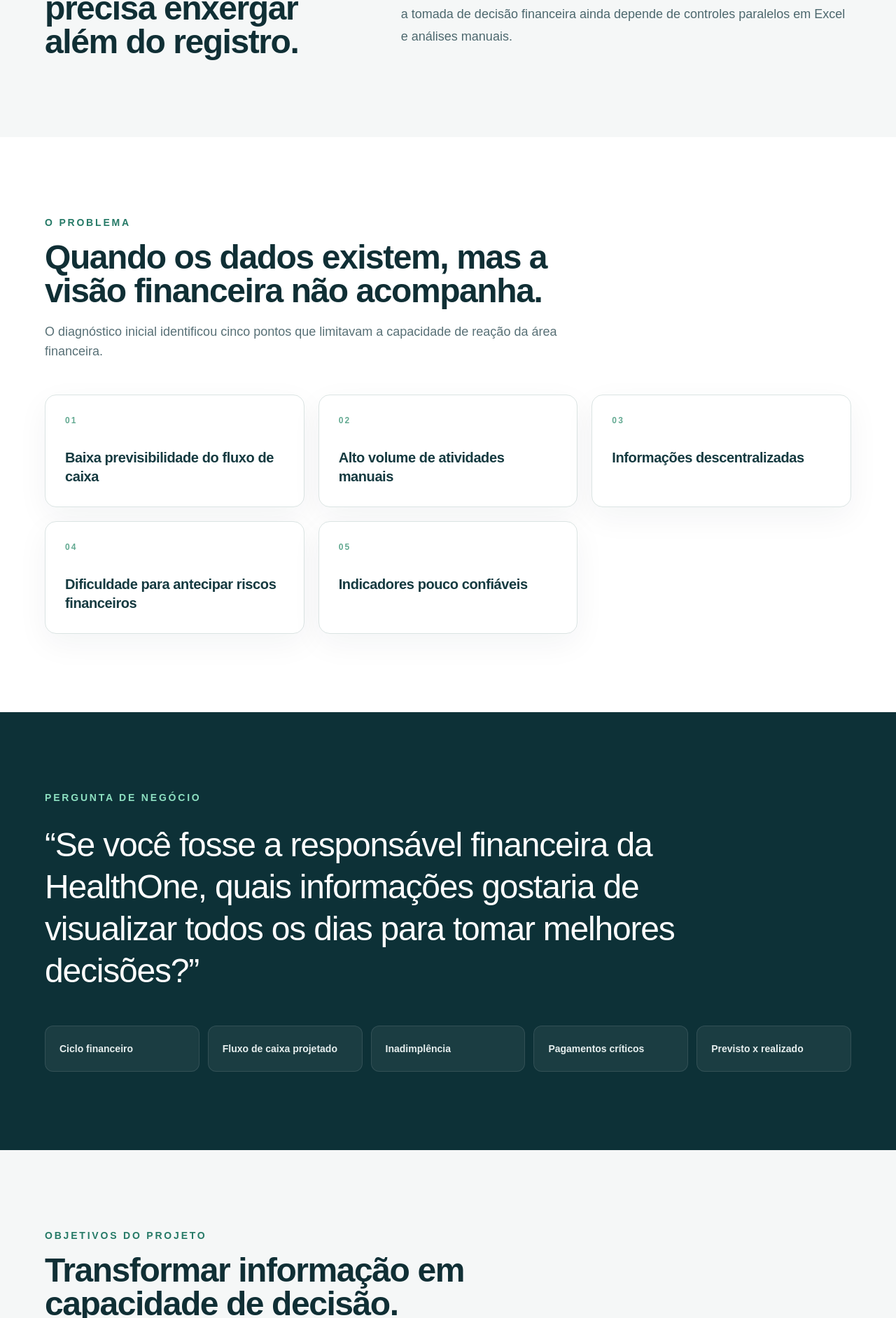
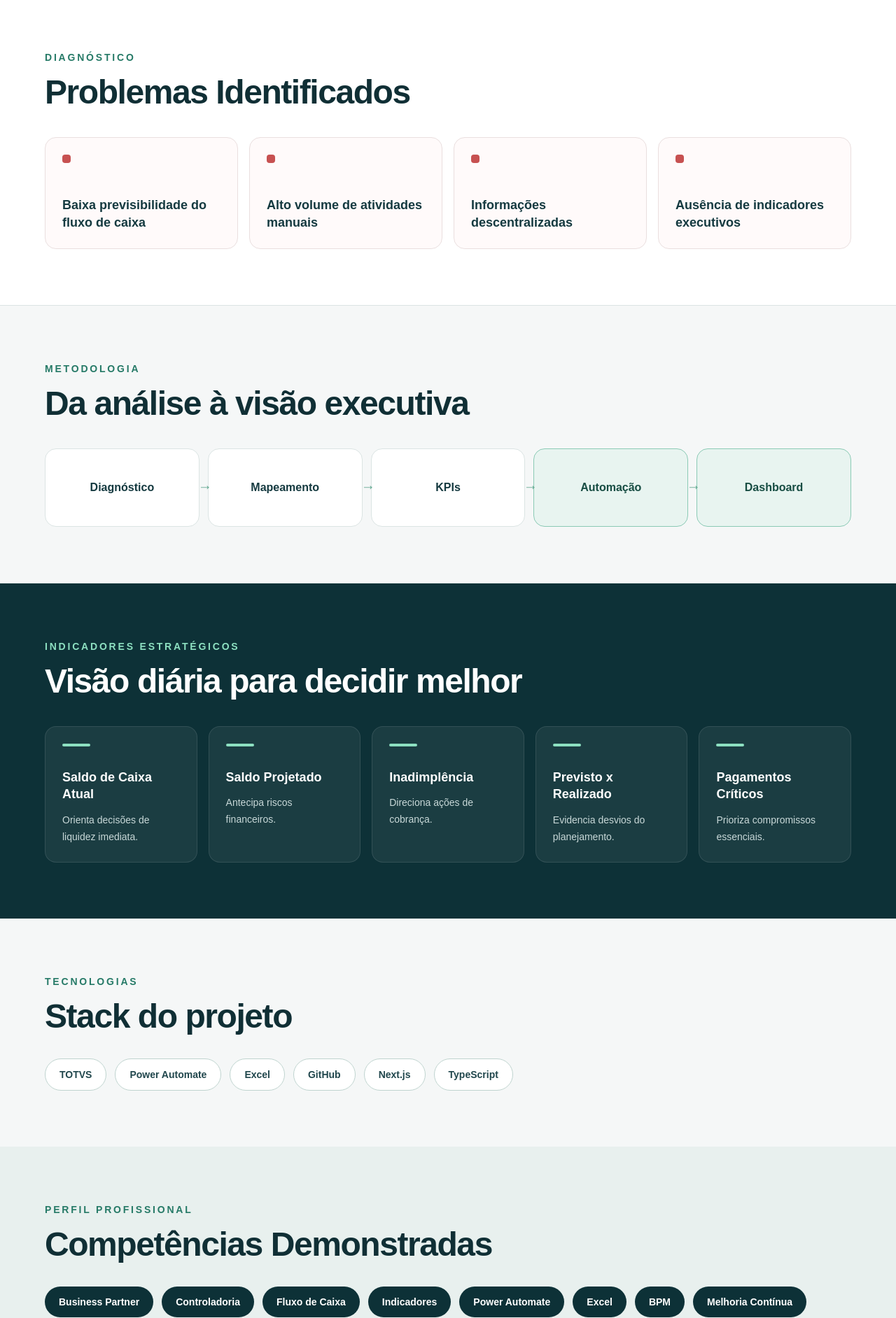
Before and after one commit to Anapaulaxavierr/healthone-finance-transformation, a Next.js app: page /cases/gestao-inteligente-fluxo-caixa in a window 1280 px wide. Shown: the part 916-2800 px from the top of the page at 70% size. Built offline with nearby package versions, Linux system fonts and the light colour scheme.

Commit message:
refactor: simplify case 01 executive presentation

```diff
--- a/app/cases/gestao-inteligente-fluxo-caixa/page.tsx
+++ b/app/cases/gestao-inteligente-fluxo-caixa/page.tsx
@@ -1,7 +1,6 @@
 import type { Metadata } from "next";
 import { Footer } from "@/components/footer";
 import { Header } from "@/components/header";
-import { InfoCard } from "@/components/info-card";
 import { SectionHeading } from "@/components/section-heading";
 
 export const metadata: Metadata = {
@@ -13,123 +12,125 @@ const problems = [
   "Baixa previsibilidade do fluxo de caixa",
   "Alto volume de atividades manuais",
   "Informações descentralizadas",
-  "Dificuldade para antecipar riscos financeiros",
-  "Indicadores pouco confiáveis",
+  "Ausência de indicadores executivos",
 ];
 
-const answers = ["Ciclo financeiro", "Fluxo de caixa projetado", "Inadimplência", "Pagamentos críticos", "Previsto x realizado"];
+const methodology = ["Diagnóstico", "Mapeamento", "KPIs", "Automação", "Dashboard"];
 
-const objectives = [
-  "Melhorar previsibilidade financeira",
-  "Automatizar atividades repetitivas",
-  "Apoiar decisões estratégicas",
-  "Criar indicadores confiáveis",
+const indicators = [
+  { title: "Saldo de Caixa Atual", summary: "Orienta decisões de liquidez imediata." },
+  { title: "Saldo Projetado", summary: "Antecipa riscos financeiros." },
+  { title: "Inadimplência", summary: "Direciona ações de cobrança." },
+  { title: "Previsto x Realizado", summary: "Evidencia desvios do planejamento." },
+  { title: "Pagamentos Críticos", summary: "Prioriza compromissos essenciais." },
 ];
 
-const methodology = ["Diagnóstico", "Mapeamento do Processo", "Definição dos KPIs", "Automação", "Dashboard Executivo"];
+const technologies = ["TOTVS", "Power Automate", "Excel", "GitHub", "Next.js", "TypeScript"];
 
-const indicators = [
-  { title: "Saldo de Caixa Atual", description: "Posição consolidada dos recursos disponíveis no início do dia.", decision: "Priorizar pagamentos e avaliar a liquidez imediata." },
-  { title: "Saldo Projetado (30 dias)", description: "Visão futura que combina entradas e saídas previstas para os próximos 30 dias.", decision: "Antecipar necessidades de capital e negociar prazos." },
-  { title: "Inadimplência", description: "Acompanhamento dos valores vencidos e da evolução dos recebimentos em atraso.", decision: "Direcionar ações de cobrança e proteger a geração de caixa." },
-  { title: "Previsto x Realizado", description: "Comparação entre o planejamento financeiro e os movimentos efetivamente registrados.", decision: "Identificar desvios e recalibrar projeções." },
-  { title: "Pagamentos Críticos", description: "Compromissos prioritários por valor, vencimento ou impacto na operação assistencial.", decision: "Reduzir atrasos, multas e riscos de descontinuidade." },
+const skills = [
+  "Business Partner",
+  "Controladoria",
+  "Fluxo de Caixa",
+  "Indicadores",
+  "Power Automate",
+  "Excel",
+  "BPM",
+  "Melhoria Contínua",
+  "Automação",
 ];
-
-const technologies = ["TOTVS ERP", "Microsoft Power Automate", "Excel", "GitHub", "Next.js", "TypeScript"];
-const roadmap = ["Fluxograma AS IS", "Fluxograma TO BE", "Automação Power Automate", "Dashboard Executivo", "Conclusões"];
 
 export default function CashFlowCasePage() {
   return (
     <div className="min-h-screen bg-[#f5f7f7] text-[#102f35]">
       <Header />
       <main>
-        <section className="relative isolate overflow-hidden bg-[#0d3137] px-6 py-24 sm:py-32 lg:px-8 lg:py-36">
+        <section className="relative isolate overflow-hidden bg-[#0d3137] px-6 py-20 sm:py-28 lg:px-8 lg:py-32">
           <div aria-hidden="true" className="hero-grid absolute inset-0 -z-10 opacity-20" />
           <div className="mx-auto max-w-6xl">
             <span className="inline-flex rounded-full border border-[#8de0c1]/40 bg-[#8de0c1]/10 px-4 py-2 text-xs font-bold uppercase tracking-[0.2em] text-[#8de0c1]">Case 01</span>
-            <h1 className="mt-8 max-w-4xl text-5xl font-semibold leading-[1.06] tracking-[-0.04em] text-white sm:text-6xl lg:text-7xl">Gestão Inteligente do Fluxo de Caixa</h1>
-            <p className="mt-7 max-w-3xl text-lg leading-8 text-[#c8d8d8] sm:text-xl">Como transformar um processo financeiro manual em um processo orientado por indicadores e automação.</p>
+            <h1 className="mt-7 max-w-4xl text-5xl font-semibold leading-[1.06] tracking-[-0.04em] text-white sm:text-6xl lg:text-7xl">Gestão Inteligente do Fluxo de Caixa</h1>
+            <p className="mt-6 max-w-3xl text-lg leading-8 text-[#c8d8d8] sm:text-xl">Como transformar um processo financeiro manual em um processo orientado por indicadores e automação.</p>
           </div>
         </section>
 
-        <section className="px-6 py-20 sm:py-28 lg:px-8">
-          <div className="mx-auto grid max-w-6xl gap-12 lg:grid-cols-[0.8fr_1.2fr] lg:gap-20">
-            <SectionHeading eyebrow="Contexto da empresa" title="Uma operação complexa que precisa enxergar além do registro." />
-            <div className="space-y-5 text-base leading-8 text-[#4d686e] sm:text-lg">
-              <p>A HealthOne é uma operadora de saúde de médio porte que realiza diariamente centenas de pagamentos relacionados a fornecedores, prestadores de serviços médicos, hospitais, laboratórios e despesas administrativas.</p>
-              <p>Seu ERP é o <strong className="font-semibold text-[#153a40]">TOTVS</strong>. Apesar de os processos serem registrados corretamente, a tomada de decisão financeira ainda depende de controles paralelos em Excel e análises manuais.</p>
+        <section className="px-6 py-16 sm:py-20 lg:px-8">
+          <div className="mx-auto grid max-w-6xl gap-10 lg:grid-cols-[0.75fr_1.25fr] lg:gap-20">
+            <SectionHeading eyebrow="Contexto" title="HealthOne" />
+            <div className="space-y-4 text-base leading-7 text-[#4d686e] sm:text-lg">
+              <p>Operadora de saúde de médio porte com centenas de pagamentos diários a fornecedores, hospitais, laboratórios e prestadores médicos.</p>
+              <p>Embora os registros estejam no <strong className="font-semibold text-[#153a40]">TOTVS</strong>, decisões ainda dependem de controles paralelos em Excel e análises manuais.</p>
             </div>
           </div>
         </section>
 
-        <section className="bg-white px-6 py-20 sm:py-28 lg:px-8">
+        <section className="bg-white px-6 py-16 sm:py-20 lg:px-8">
           <div className="mx-auto max-w-6xl">
-            <SectionHeading eyebrow="O problema" title="Quando os dados existem, mas a visão financeira não acompanha." description="O diagnóstico inicial identificou cinco pontos que limitavam a capacidade de reação da área financeira." />
-            <div className="mt-12 grid gap-5 sm:grid-cols-2 lg:grid-cols-3">
-              {problems.map((problem, index) => <InfoCard key={problem} title={problem} number={String(index + 1).padStart(2, "0")} />)}
+            <SectionHeading eyebrow="Diagnóstico" title="Problemas Identificados" />
+            <div className="mt-10 grid gap-4 sm:grid-cols-2 lg:grid-cols-4">
+              {problems.map((problem) => (
+                <article key={problem} className="flex min-h-40 flex-col justify-between rounded-2xl border border-[#eadfdf] bg-[#fffafa] p-6">
+                  <span aria-hidden="true" className="size-3 rounded-sm bg-[#c75151]" />
+                  <h3 className="mt-8 text-lg font-semibold leading-snug text-[#153a40]">{problem}</h3>
+                </article>
+              ))}
             </div>
           </div>
         </section>
 
-        <section className="bg-[#0d3137] px-6 py-20 sm:py-28 lg:px-8">
+        <section className="border-y border-[#dbe4e3] px-6 py-16 sm:py-20 lg:px-8">
           <div className="mx-auto max-w-6xl">
-            <p className="text-sm font-bold uppercase tracking-[0.2em] text-[#8de0c1]">Pergunta de negócio</p>
-            <blockquote className="mt-7 max-w-5xl text-3xl font-medium leading-tight tracking-[-0.025em] text-white sm:text-4xl lg:text-5xl">“Se você fosse a responsável financeira da HealthOne, quais informações gostaria de visualizar todos os dias para tomar melhores decisões?”</blockquote>
-            <div className="mt-12 grid gap-3 sm:grid-cols-2 lg:grid-cols-5">
-              {answers.map((answer) => <div key={answer} className="rounded-xl border border-white/10 bg-white/[0.06] p-5 text-sm font-semibold leading-6 text-[#e6eeee]">{answer}</div>)}
-            </div>
-          </div>
-        </section>
-
-        <section className="px-6 py-20 sm:py-28 lg:px-8">
-          <div className="mx-auto max-w-6xl">
-            <SectionHeading eyebrow="Objetivos do projeto" title="Transformar informação em capacidade de decisão." />
-            <div className="mt-12 grid gap-5 sm:grid-cols-2 lg:grid-cols-4">
-              {objectives.map((objective, index) => <InfoCard key={objective} title={objective} number={String(index + 1).padStart(2, "0")} />)}
-            </div>
-          </div>
-        </section>
-
-        <section className="border-y border-[#dbe4e3] bg-white px-6 py-20 sm:py-28 lg:px-8">
-          <div className="mx-auto max-w-6xl">
-            <SectionHeading eyebrow="Metodologia" title="Uma evolução estruturada, do diagnóstico à gestão executiva." />
-            <ol className="mt-14 grid gap-4 lg:grid-cols-5">
+            <SectionHeading eyebrow="Metodologia" title="Da análise à visão executiva" />
+            <ol className="mt-10 grid gap-3 lg:grid-cols-5">
               {methodology.map((step, index) => (
-                <li key={step} className="relative rounded-2xl bg-[#f1f6f5] p-6 lg:min-h-44">
-                  <span className="text-xs font-bold uppercase tracking-[0.18em] text-[#267a67]">Etapa {index + 1}</span>
-                  <p className="mt-8 text-lg font-semibold leading-snug text-[#153a40]">{step}</p>
-                  {index < methodology.length - 1 ? <span aria-hidden="true" className="mt-6 block text-xl text-[#62a991] lg:absolute lg:-right-3 lg:top-1/2 lg:mt-0 lg:-translate-y-1/2 lg:rotate-[-90deg]">↓</span> : null}
+                <li key={step} className={`relative flex min-h-28 items-center justify-center rounded-2xl border p-5 text-center text-base font-semibold ${index >= 3 ? "border-[#8bcab5] bg-[#e8f4f0] text-[#174d43]" : "border-[#dbe4e3] bg-white text-[#153a40]"}`}>
+                  {step}
+                  {index < methodology.length - 1 ? <span aria-hidden="true" className="absolute -bottom-5 z-10 text-xl text-[#62a991] lg:-right-3 lg:bottom-auto lg:top-1/2 lg:-translate-y-1/2 lg:rotate-[-90deg]">↓</span> : null}
                 </li>
               ))}
             </ol>
           </div>
         </section>
 
-        <section className="bg-[#0d3137] px-6 py-20 sm:py-28 lg:px-8">
+        <section className="bg-[#0d3137] px-6 py-16 sm:py-20 lg:px-8">
           <div className="mx-auto max-w-6xl">
-            <SectionHeading eyebrow="Indicadores estratégicos" title="Uma visão diária orientada à ação." description="Cada indicador responde a uma pergunta concreta e apoia uma decisão financeira." light />
-            <div className="mt-12 grid gap-5 md:grid-cols-2 lg:grid-cols-3">
-              {indicators.map((indicator) => <InfoCard key={indicator.title} {...indicator} dark />)}
+            <SectionHeading eyebrow="Indicadores estratégicos" title="Visão diária para decidir melhor" light />
+            <div className="mt-10 grid gap-4 sm:grid-cols-2 lg:grid-cols-5">
+              {indicators.map((indicator) => (
+                <article key={indicator.title} className="min-h-44 rounded-2xl border border-white/10 bg-white/[0.06] p-6">
+                  <div aria-hidden="true" className="mb-8 h-1 w-10 rounded-full bg-[#8de0c1]" />
+                  <h3 className="text-lg font-semibold leading-snug text-white">{indicator.title}</h3>
+                  <p className="mt-3 text-sm leading-6 text-[#c8d8d8]">{indicator.summary}</p>
+                </article>
+              ))}
             </div>
           </div>
         </section>
 
-        <section className="px-6 py-20 sm:py-28 lg:px-8">
+        <section className="px-6 py-16 sm:py-20 lg:px-8">
           <div className="mx-auto max-w-6xl">
-            <SectionHeading eyebrow="Tecnologias utilizadas" title="Ecossistema conectado à realidade da operação." />
-            <div className="mt-12 grid grid-cols-2 gap-4 md:grid-cols-3 lg:grid-cols-6">
-              {technologies.map((technology) => <div key={technology} className="flex min-h-28 items-center justify-center rounded-2xl border border-[#dbe4e3] bg-white p-5 text-center text-sm font-bold text-[#21474d] shadow-[0_10px_30px_rgba(13,49,55,0.04)]">{technology}</div>)}
+            <SectionHeading eyebrow="Tecnologias" title="Stack do projeto" />
+            <div className="mt-9 flex flex-wrap gap-3">
+              {technologies.map((technology) => <span key={technology} className="rounded-full border border-[#bfd4cf] bg-white px-5 py-3 text-sm font-bold text-[#21474d]">{technology}</span>)}
             </div>
           </div>
         </section>
 
-        <section className="bg-[#e8f0ee] px-6 py-20 sm:py-28 lg:px-8">
+        <section className="bg-[#e8f0ee] px-6 py-16 sm:py-20 lg:px-8">
           <div className="mx-auto max-w-6xl">
-            <SectionHeading eyebrow="Próximas etapas" title="Roadmap de transformação" description="A construção do Case seguirá uma sequência progressiva, preservando clareza entre processo, automação e gestão." />
-            <ol className="mt-12 grid gap-4 sm:grid-cols-2 lg:grid-cols-5">
-              {roadmap.map((item, index) => <li key={item} className="rounded-2xl bg-white p-6"><span className="text-xs font-bold tracking-[0.18em] text-[#62a991]">{String(index + 1).padStart(2, "0")}</span><p className="mt-8 font-semibold leading-snug text-[#153a40]">{item}</p></li>)}
-            </ol>
+            <SectionHeading eyebrow="Perfil profissional" title="Competências Demonstradas" />
+            <div className="mt-9 flex flex-wrap gap-3">
+              {skills.map((skill) => <span key={skill} className="rounded-full bg-[#0d3137] px-5 py-3 text-sm font-semibold text-white">{skill}</span>)}
+            </div>
+            <div className="mt-14 grid gap-4 sm:grid-cols-2">
+              <div className="rounded-2xl border border-dashed border-[#82b5a5] bg-white/60 p-7">
+                <span className="text-xs font-bold uppercase tracking-[0.18em] text-[#267a67]">Próximo módulo</span>
+                <p className="mt-3 text-2xl font-semibold tracking-[-0.02em] text-[#153a40]">Fluxograma do Processo</p>
+              </div>
+              <div className="rounded-2xl border border-dashed border-[#82b5a5] bg-white/60 p-7">
+                <span className="text-xs font-bold uppercase tracking-[0.18em] text-[#267a67]">Próximo módulo</span>
+                <p className="mt-3 text-2xl font-semibold tracking-[-0.02em] text-[#153a40]">Dashboard Executivo</p>
+              </div>
+            </div>
           </div>
         </section>
       </main>
```
Also changed, not shown: specs/02.1-refactor-executivo-case-01.md (added, +16 -0 lines).
